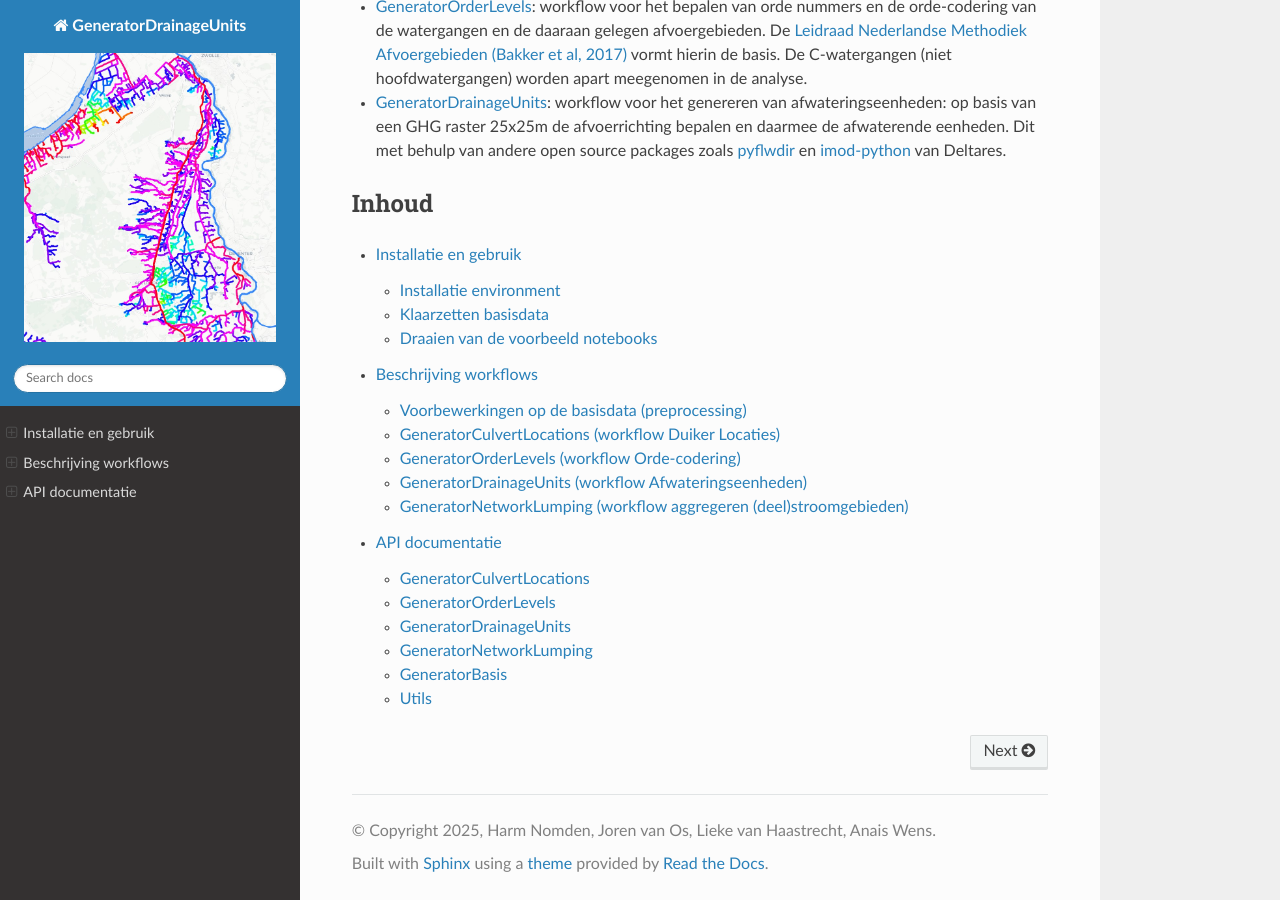
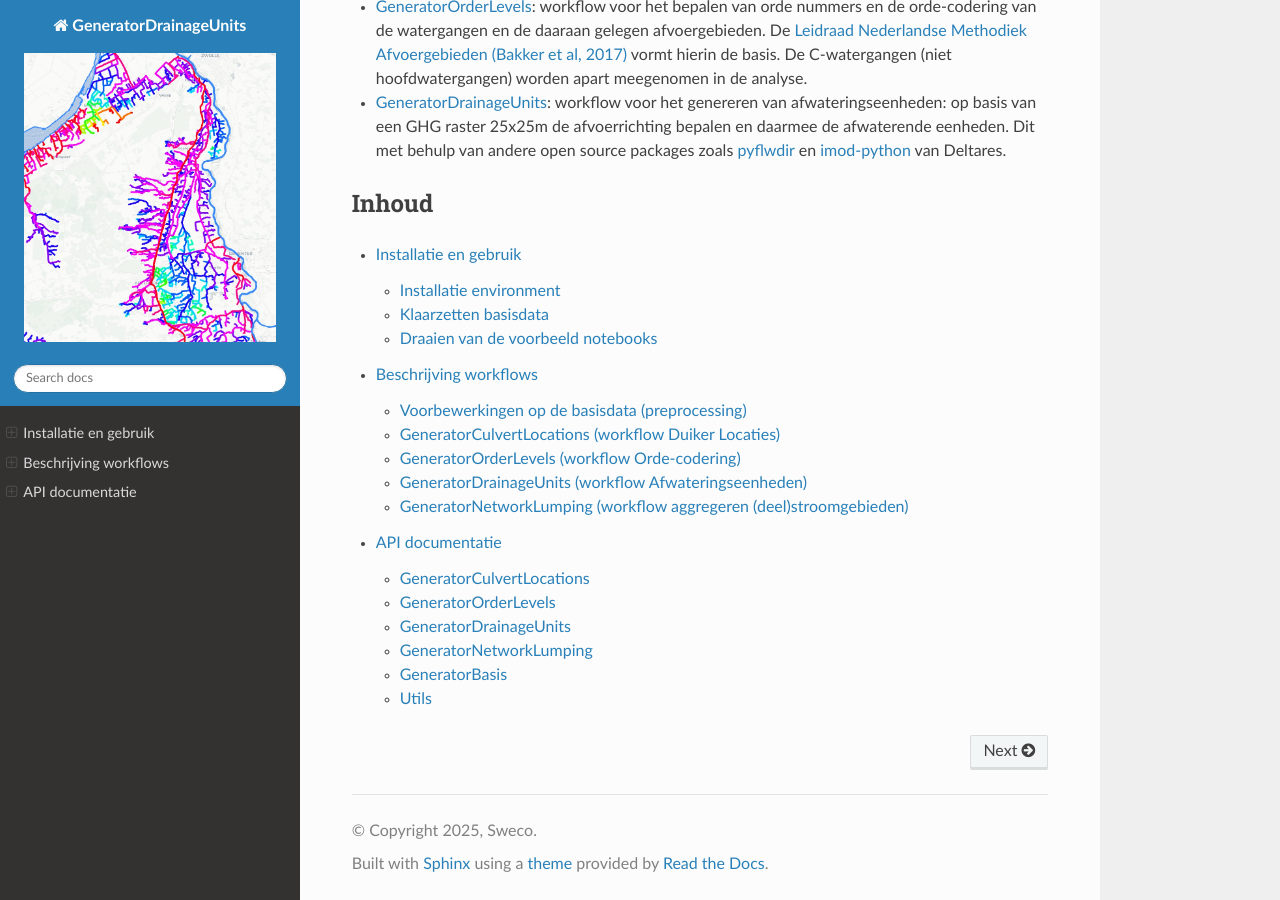
Before and after one commit to Sweco-NL/damo_afvoergebiedaanvoergebied, a Sphinx documentation site: the page built from docs/index.rst, in a window 1280 px wide and 900 px high, scrolled down 1382 px. Built offline with Sphinx 7.4.7 and the Read the Docs theme 3.1.0, drawn with Linux system fonts in a browser that asks for light colours.

Commit message:
update name Lieke

```diff
--- a/docs/conf.py
+++ b/docs/conf.py
@@ -3,19 +3,19 @@
 # For the full list of built-in configuration values, see the documentation:
 # https://www.sphinx-doc.org/en/master/usage/configuration.html
 
+import os
+import sys
+
 # -- Project information -----------------------------------------------------
 # https://www.sphinx-doc.org/en/master/usage/configuration.html#project-information
 
 project = "GeneratorDrainageUnits"
-copyright = "2025, Harm Nomden, Joren van Os, Lieke van Haastrecht, Anais Wens"
+copyright = "2025, Sweco"
 author = "Harm Nomden, Anais Wens"
-release = "2025/1/28"
+release = "2025/1/31"
 
 # -- General configuration ---------------------------------------------------
 # https://www.sphinx-doc.org/en/master/usage/configuration.html#general-configuration
-
-import os
-import sys
 
 sys.path.insert(0, os.path.abspath("../src"))
 
```
